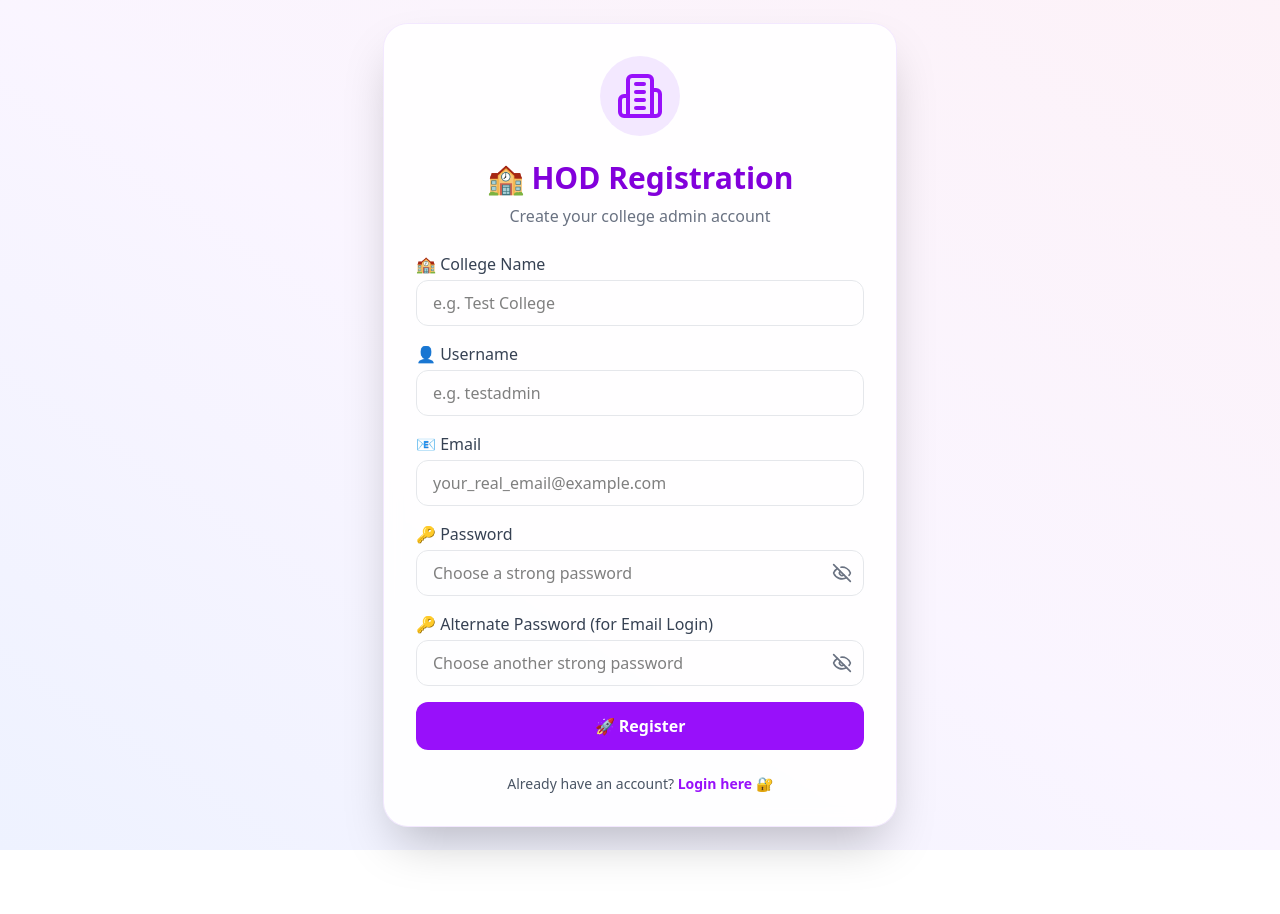
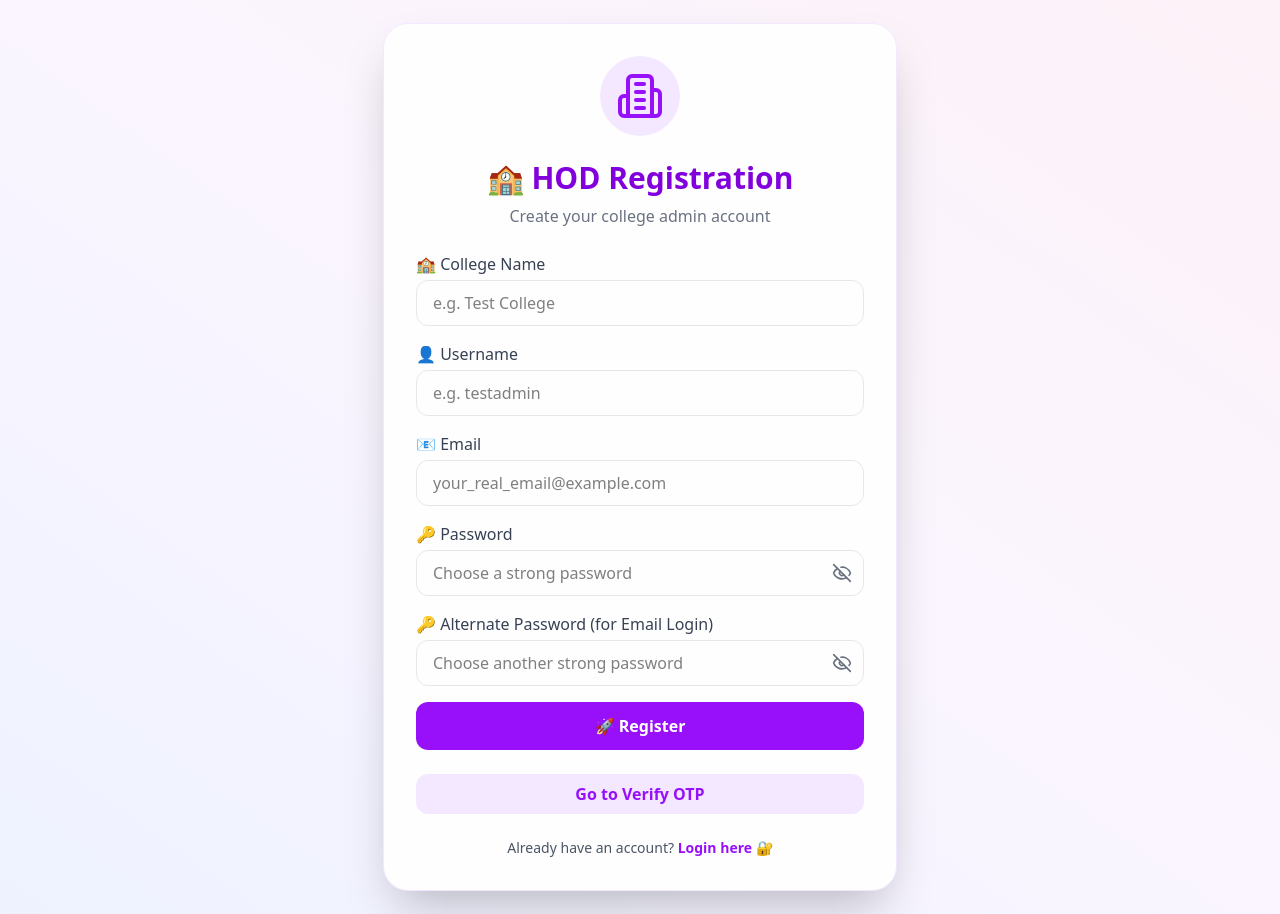
Before and after one commit to SinghShubhamkumarkrishnadev/Student-attendance-client, a React (Vite) app: page /hod/register in a window 1280 px wide. Before the commit the page ends 850 px from the top, so only its background shows below. Built offline with nearby package versions, Linux system fonts and the light colour scheme; no server answers.

Commit message:
added verify otp

```diff
--- a/src/pages/HodRegister.jsx
+++ b/src/pages/HodRegister.jsx
@@ -84,7 +84,7 @@ export default function HodRegister() {
     }
   };
 
-  // NEW: resend OTP handler for registration stage
+  // resend OTP
   const handleResendOtp = async () => {
     if (!email) {
       setError("Please provide your email in the form above to resend OTP.");
@@ -103,7 +103,6 @@ export default function HodRegister() {
       setLoading(false);
     }
   };
-
 
   return (
     <div className="min-h-screen flex items-center justify-center bg-gradient-to-tr from-indigo-50 via-purple-50 to-pink-50 p-6">
@@ -244,6 +243,15 @@ export default function HodRegister() {
             >
               {loading ? "⏳ Registering..." : "🚀 Register"}
             </button>
+
+            {/* 🔹 Extra button to go to Verify OTP form */}
+            <button
+              type="button"
+              onClick={() => setStep(2)}
+              className="w-full py-2 mt-2 rounded-xl font-semibold text-purple-600 bg-purple-100 hover:bg-purple-200 active:scale-[0.99] transition"
+            >
+              Go to Verify OTP
+            </button>
           </form>
         )}
 
```
